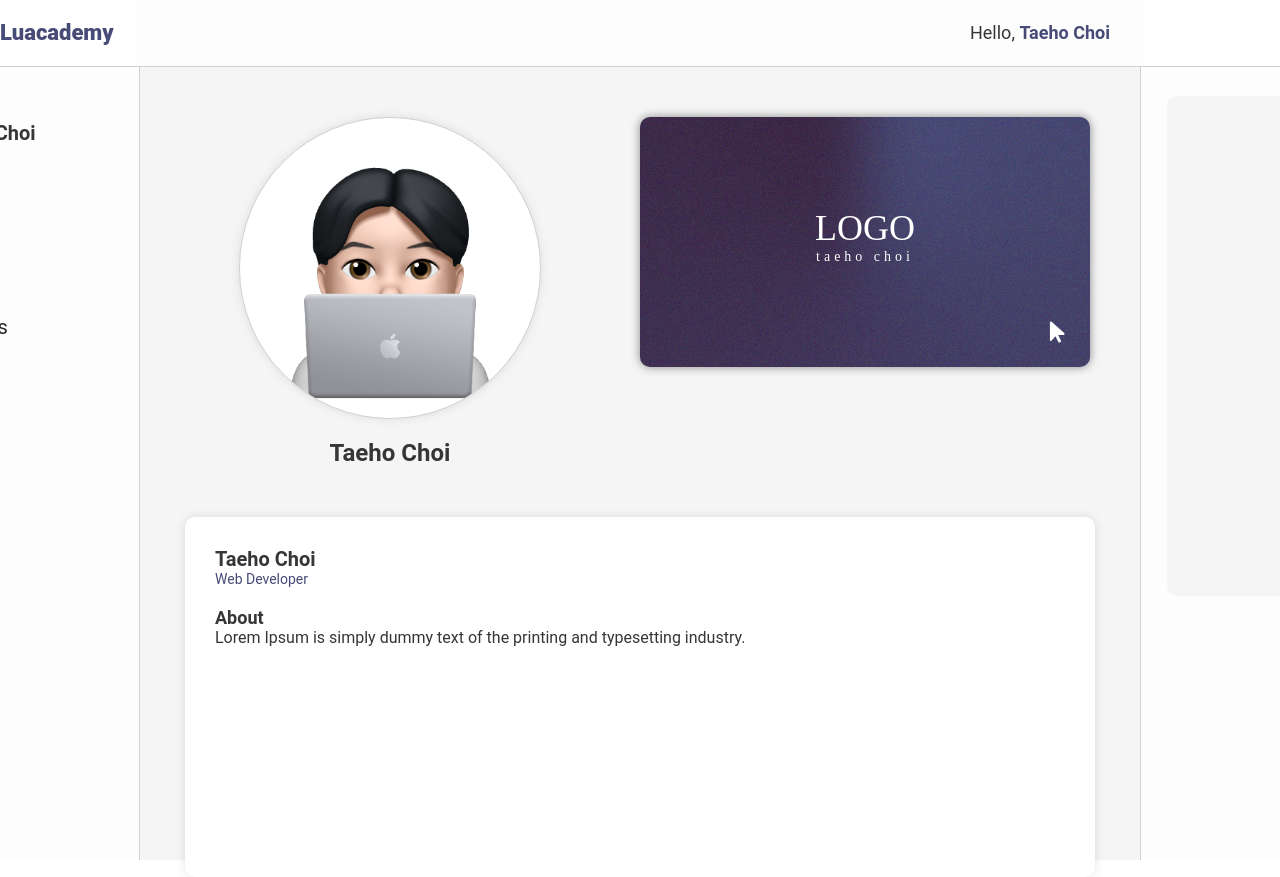
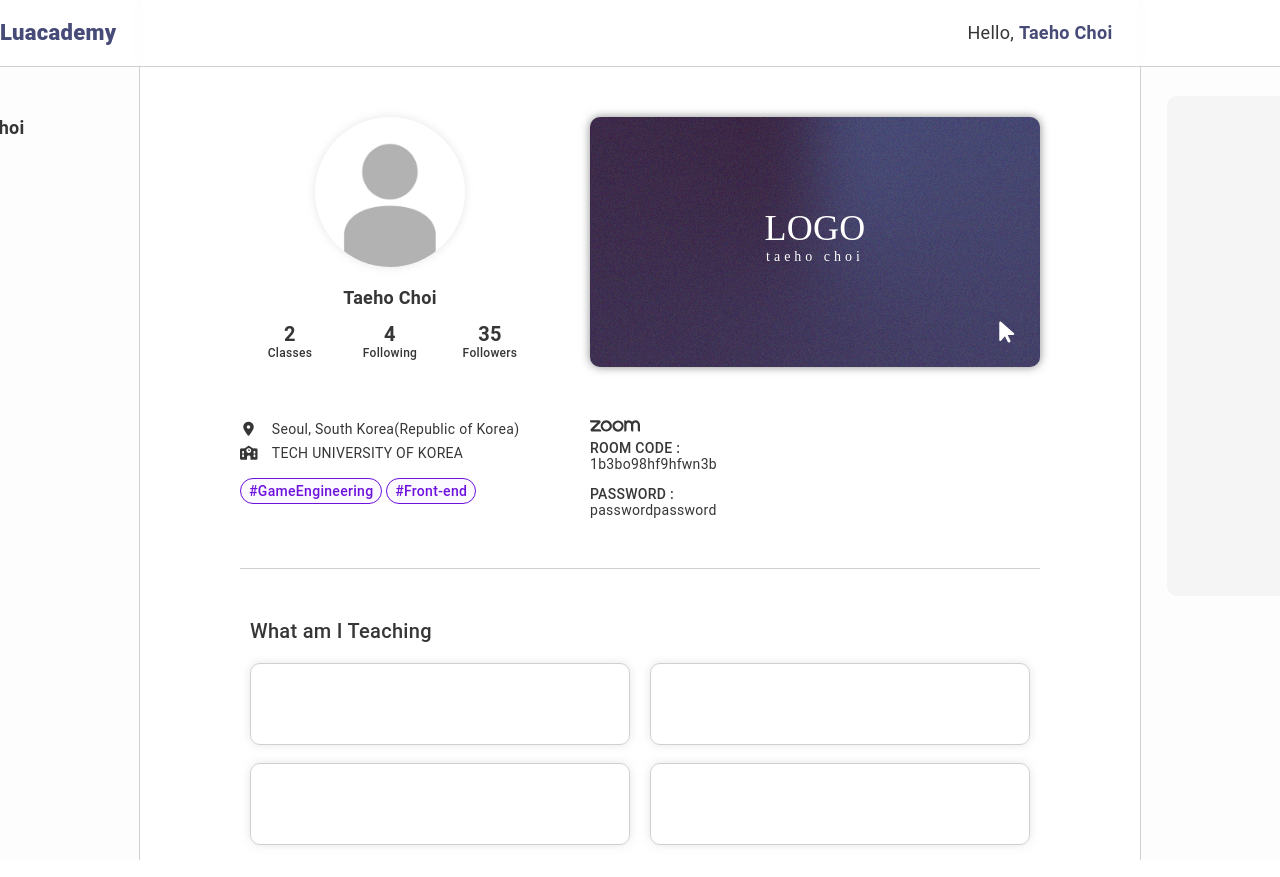
Before and after one commit to taeho-choi/tutoring-platform, a React (Create React App) app: page /teacher in a window 1280 px wide. Built offline with nearby package versions, Linux system fonts and the light colour scheme; a web font is replaced by a local one.

Commit message:
change layout of teacher profile page

```diff
--- a/src/App.css
+++ b/src/App.css
@@ -15,6 +15,7 @@
   text-decoration: none;
   font-family: "Roboto", sans-serif, "Pretendard-Regular";
   background-color: #fdfdfd;
+  letter-spacing: 0.3px;
 }
 
 ul,
--- a/src/TeacherContent.css
+++ b/src/TeacherContent.css
@@ -1,6 +1,6 @@
 .TeacherContent {
   position: relative;
-  background-color: #f5f5f5;
+  background-color: white;
   height: max(860px, 100vh);
   color: #363636;
   width: 1000px;
@@ -17,28 +17,52 @@
 
 .TeacherContent .profileContainer {
   float: left;
-  width: 400px;
-  height: 350px;
+  width: 300px;
+  height: 250px;
 }
 
 .TeacherContent .profileContainer #name {
   font-weight: 700;
-  font-size: 24px;
+  font-size: 18px;
   margin-top: 20px;
+}
+
+.TeacherContent .profileContainer #test {
+  float: left;
+  font-weight: 600;
+  font-size: 20px;
+  margin-top: 14px;
+  width: 100px;
+}
+
+.TeacherContent .profileContainer #test2 {
+  float: left;
+  font-weight: 500;
+  font-size: 12px;
+  width: 100px;
 }
 
 .TeacherContent .profileContainer img {
   float: none;
-  width: 300px;
-  height: 300px;
+  width: 150px;
+  height: 150px;
   border-radius: 200px;
   background-color: white;
   box-shadow: 0px 0px 10px rgba(128, 128, 128, 0.2);
-
+  border: none;
   display: block;
   margin-left: auto;
   margin-right: auto;
   margin-bottom: 0px;
+}
+
+.TeacherContent #pageHr {
+  background-color: #d0d0d0;
+  width: 800px;
+  margin: auto;
+  margin-bottom: 50px;
+  border: 0;
+  height: 1px;
 }
 
 .TeacherContent .cardContainer {
@@ -58,6 +82,12 @@
   transition: all 0.8s ease;
   background-color: #f5f5f5;
   border-radius: 10px;
+}
+
+.TeacherContent .card hr {
+  background-color: #474b77;
+  height: 1px;
+  border: none;
 }
 
 .TeacherContent .card:hover {
@@ -147,7 +177,7 @@
   font-family: "Roboto", sans-serif;
   color: #474b77;
   font-size: 14px;
-  font-weight: 400;
+  font-weight: 500;
   letter-spacing: 0px;
   margin-left: 0px;
   padding-left: 4px;
@@ -196,8 +226,7 @@
 .TeacherContent .teacherInfo {
   margin: auto;
   margin-bottom: 50px;
-  margin-top: 100px;
-  width: 850px;
+  width: 750px;
   height: 300px;
   box-shadow: 0px 0px 10px rgba(128, 128, 128, 0.2);
   border-radius: 10px;
@@ -238,131 +267,99 @@
 }
 
 .TeacherContent .testContainer {
-  width: 900px;
+  width: 800px;
   height: 300px;
   margin: auto;
   margin-top: 50px;
 }
 
-.TeacherContent .zoomCode {
+.TeacherContent .infoDiv {
+  /* border: 1px solid red; */
+  float: left;
+  width: 350px;
+  margin: auto;
+  margin-left: 100px;
   margin-bottom: 50px;
-  width: 240px;
-  height: 200px;
-  background-color: white;
-  box-shadow: 0px 0px 10px rgba(128, 128, 128, 0.2);
-  border-radius: 10px;
+  font-size: 14px;
   text-align: left;
-  float: left;
-  padding: 20px 30px;
-  overflow-y: scroll;
+  font-weight: 400;
+  line-height: 24px;
 }
 
-.TeacherContent .zoomCode::-webkit-scrollbar {
-  width: 8px;
+.TeacherContent .major {
+  margin-top: 14px;
 }
 
-.TeacherContent .zoomCode::-webkit-scrollbar-thumb {
-  background: #b8b8b8;
-  border-radius: 4px;
+.TeacherContent .infoDiv #hashTag {
+  border: 1px solid rgb(109, 17, 221);
+  background-color: rgb(252, 250, 255);
+  border-radius: 20px;
+  padding: 4px;
+  padding-right: 8px;
+  padding-left: 8px;
+  color: rgb(109, 17, 221);
+  font-weight: 500;
 }
 
-.TeacherContent .zoomCode::-webkit-scrollbar-track {
-  background: rgba(255, 255, 255, 0);
-  width: 10px;
+.TeacherContent .zoomDiv {
+  /* border: 1px solid blue; */
+  float: left;
+  width: 450px;
+  text-align: left;
+  font-size: 14px;
+  margin-bottom: 50px;
 }
 
-.TeacherContent .cardName {
-  font-size: 18px;
-  color: #363636;
-  font-weight: 600;
-  margin-bottom: 16px;
-  background-color: white;
+.TeacherContent .zoomDiv svg {
+  margin-right: 500px;
+  width: 50px;
+  transform: translateY(-16px);
+  fill: #363636;
+  margin-bottom: -30px;
 }
 
-.TeacherContent .zoomCardName {
-  font-size: 18px;
-  color: #363636;
-  font-weight: 600;
-  margin-bottom: 16px;
-  position: fixed;
-  background-color: white;
-  width: 240px;
-  height: 40px;
-  margin-top: -20px;
-  padding-top: 20px;
+.TeacherContent .zoomDiv #zoomId {
+  font-weight: 500;
 }
 
-#zoomIcon {
-  fill: #363636;
-  width: 60px;
-  float: left;
-  margin-top: -16px;
-  z-index: 1;
-  background: transparent;
-  margin-right: 6px;
+.TeacherContent .zoomDiv #id {
+  border-radius: 20px;
+  color: #363636;
 }
 
-hr {
-  width: 100%;
-  border: 0;
-  background-color: #686868;
-  height: 1px;
+.TeacherContent .zoomDiv #zoomPw {
+  margin-top: 14px;
+  font-weight: 500;
 }
 
-.TeacherContent .zoomCode .lesson {
-  margin-top: 30px;
-  background-color: #474b77;
-  padding: 20px;
-  padding-left: 16px;
-  padding-right: 16px;
-  border-radius: 10px;
-  color: white;
+.TeacherContent .zoomDiv #pw {
+  border-radius: 20px;
+  color: #363636;
 }
 
-.TeacherContent .zoomCode .lessonName {
-  font-weight: 600;
-  font-size: 18px;
-}
-
-.TeacherContent .zoomCode .lessonCode {
-  font-size: 14px;
-}
-
-#zoomHr {
-  background-color: white;
-}
-
-/* Teacher Details */
-.TeacherContent .teacherDetails {
-  width: 350px;
-  background-color: white;
-  height: 200px;
-  float: right;
-  border-radius: 10px;
-  box-shadow: 0px 0px 10px rgba(128, 128, 128, 0.2);
-  margin-bottom: 50px;
-  padding: 20px 30px;
+.TeacherContent .classesDiv {
+  width: 800px;
+  margin: auto;
   text-align: left;
 }
 
-.TeacherContent .detailsContainerLeft {
-  float: left;
-  width: 49%;
-  height: 317px;
+.TeacherContent .classesDiv #title {
+  font-size: 20px;
+  font-weight: 500;
+  margin-bottom: 10px;
+  margin-left: 10px;
 }
 
-.TeacherContent .detailsContainerRight {
-  float: right;
-  width: 49%;
-  height: 317px;
+.TeacherContent .classesDiv .class {
+  float: left;
+  width: 400px;
+  height: 100px;
 }
 
-.teacherDetails .detailsName {
-  font-weight: 600;
-  font-size: 14px;
+.TeacherContent .classesDiv .classInfo {
+  margin: 10px;
+  border-radius: 10px;
+  height: 80px;
+  box-shadow: 0px 0px 10px rgba(128, 128, 128, 0.2);
+  border: 1px solid #d0d0d0;
 }
-
-.teacherDetails .detailsDesc {
-  font-size: 14px;
-  margin-bottom: 50px;
-}
--- a/src/TeacherContent.js
+++ b/src/TeacherContent.js
@@ -7,8 +7,14 @@ const TeacherContent = () => {
       <div className="paddingBox"></div>
       <div className="testContainer">
         <div className="profileContainer">
-          <img src="img/myPhoto.png" />
+          <img src="img/profile.jpg" />
           <div id="name">Taeho Choi</div>
+          <div id="test">2</div>
+          <div id="test">4</div>
+          <div id="test">35</div>
+          <div id="test2">Classes</div>
+          <div id="test2">Following</div>
+          <div id="test2">Followers</div>
         </div>
         <div className="cardContainer">
           <div className="card">
@@ -40,13 +46,43 @@ const TeacherContent = () => {
           </div>
         </div>
       </div>
-      <div className="teacherInfo">
-        <div className="name">Taeho Choi</div>
-        <div className="job">Web Developer</div>
-        <div className="about">About</div>
-        <div className="aboutDesc">
-          Lorem Ipsum is simply dummy text of the printing and typesetting
-          industry.
+
+      <div className="infoDiv">
+        <i class="fa-solid fa-location-dot fa-fw"></i>　Seoul, South
+        Korea(Republic of Korea)
+        <br />
+        <i class="fa-solid fa-school fa-fw"></i>　TECH UNIVERSITY OF KOREA
+        <div className="major">
+          <a id="hashTag">#GameEngineering</a> <a id="hashTag">#Front-end</a>
+        </div>
+      </div>
+
+      <div className="zoomDiv">
+        <svg role="img" viewBox="0 0 24 24" xmlns="http://www.w3.org/2000/svg">
+          <title>Zoom</title>
+          <path d="M4.585 13.607l-.27-.012H1.886l3.236-3.237-.013-.27a.815.815 0 00-.796-.796l-.27-.013H0l.014.27c.034.438.353.77.794.796l.27.013h2.43L.268 13.595l.014.269c.015.433.362.78.795.796l.27.013h4.046l-.014-.27c-.036-.443-.35-.767-.795-.795zm3.238-4.328h-.004a2.696 2.697 0 10.003 0zm1.141 3.841a1.619 1.619 0 11-2.289-2.288 1.619 1.619 0 012.289 2.288zM21.84 9.28a2.158 2.158 0 00-1.615.73 2.153 2.153 0 00-1.619-.732 2.148 2.148 0 00-1.208.37c-.21-.233-.68-.37-.949-.37v5.395l.27-.013c.45-.03.778-.349.796-.796l.013-.27v-1.889l.014-.27c.01-.202.04-.382.132-.54a1.078 1.079 0 011.473-.393 1.078 1.079 0 01.393.392c.093.16.12.34.132.54l.014.271v1.889l.013.269a.83.83 0 00.795.796l.27.013v-2.967l.012-.27c.01-.2.04-.384.134-.543.3-.514.96-.69 1.473-.39a1.078 1.079 0 01.393.393c.092.16.12.343.13.54l.015.27v1.889l.013.269c.028.443.35.77.796.796l.27.013v-3.237a2.158 2.158 0 00-2.16-2.156zm-10.263.788a2.697 2.698 0 103.811 3.816 2.697 2.698 0 00-3.811-3.816zm3.05 3.052a1.619 1.619 0 11-2.289-2.29 1.619 1.619 0 012.289 2.29z" />
+        </svg>
+        <div id="zoomId">ROOM CODE :</div>
+        <a id="id">1b3bo98hf9hfwn3b</a>
+        <div id="zoomPw">PASSWORD :</div>
+        <a id="pw">passwordpassword</a>
+      </div>
+
+      <hr id="pageHr" />
+
+      <div className="classesDiv">
+        <div id="title">What am I Teaching</div>
+        <div className="class">
+          <div className="classInfo"></div>
+        </div>
+        <div className="class">
+          <div className="classInfo"></div>
+        </div>
+        <div className="class">
+          <div className="classInfo"></div>
+        </div>
+        <div className="class">
+          <div className="classInfo"></div>
         </div>
       </div>
     </div>
--- a/src/TeacherSideMenu.css
+++ b/src/TeacherSideMenu.css
@@ -20,8 +20,8 @@
 .TeacherSideMenu .box #profileImg {
   float: left;
   margin-left: 16px;
-  width: 50px;
-  height: 50px;
+  width: 40px;
+  height: 40px;
   border-radius: 100%;
   box-shadow: 0px 0px 10px rgba(128, 128, 128, 0.3);
 }
@@ -36,8 +36,9 @@
 
 .TeacherSideMenu .info .name {
   font-weight: 600;
-  margin: 14px;
-  font-size: 20px;
+  margin: 10px;
+  margin-left: 20px;
+  font-size: 18px;
   color: #363636;
   float: left;
 }
@@ -60,7 +61,7 @@
 }
 
 .TeacherSideMenu .info .profile {
-  height: 50px;
+  height: 40px;
   transition-duration: 200ms;
   border-radius: 50px;
   cursor: pointer;
@@ -84,7 +85,7 @@
   text-align: left;
   padding-left: 20px;
   padding-right: 20px;
-  font-size: 20px;
+  font-size: 18px;
 }
 
 .TeacherSideMenu .MenuButton {
--- a/src/TeacherSideMenu.js
+++ b/src/TeacherSideMenu.js
@@ -7,7 +7,7 @@ const TeacherSideMenu = () => {
       <div className="box">
         <div className="info">
           <div className="profile">
-            <img id="profileImg" src="img/myPhoto.png" />
+            <img id="profileImg" src="img/profile.jpg" />
             <div className="name">Taeho Choi</div>
           </div>
           <div className="Menu">
```
Also changed, not shown: public/img/profile.jpg (added).
